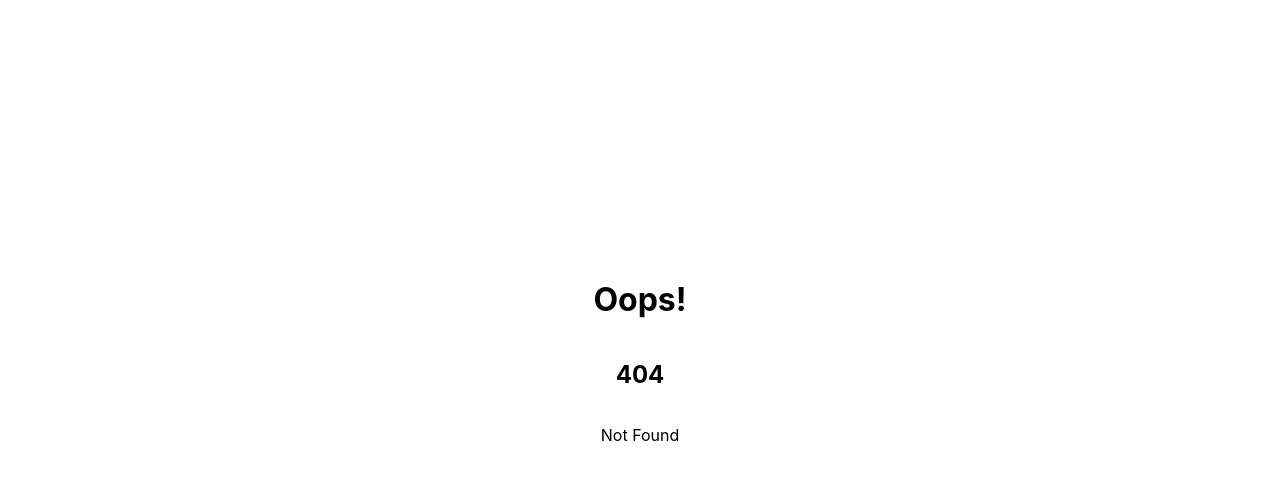
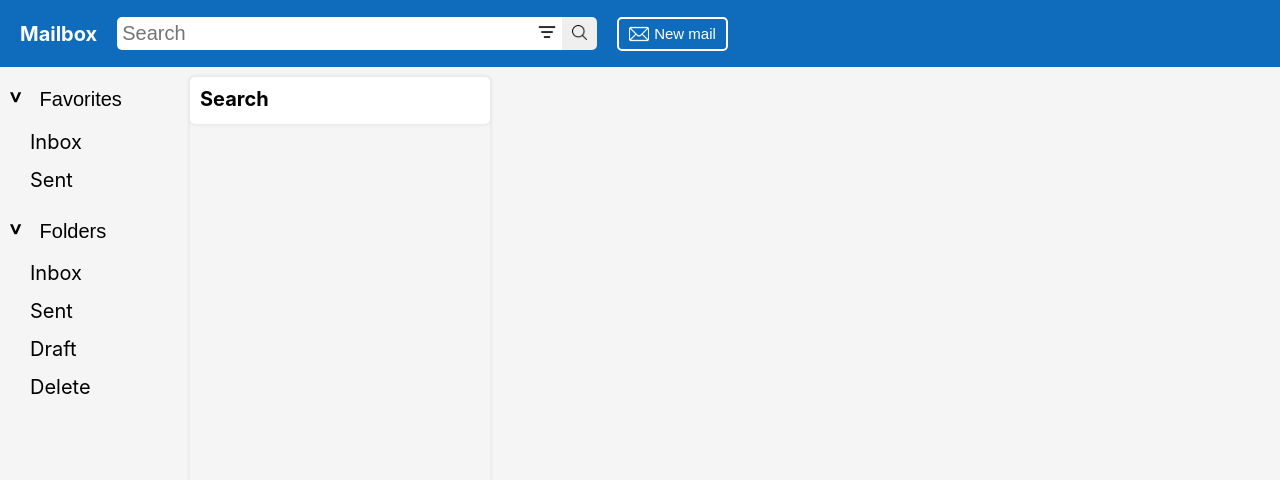
Before and after one commit to Duy116/mailbox-app, a React (Create React App) app: page /search in a window 1280 px wide. Before the commit this address had no page. Shown: the top 480 px of the page. Built offline with nearby package versions, Linux system fonts and the light colour scheme.

Commit message:
add search

```diff
--- a/src/App.scss
+++ b/src/App.scss
@@ -172,7 +172,9 @@ $shadow-color: rgb(235, 235, 235);
 
 .date {
   display: flex;
+  flex-direction: column;
   align-items: center;
+  justify-content: center;
   p {
     margin-right: 10px;
   }
@@ -249,7 +251,10 @@ $shadow-color: rgb(235, 235, 235);
 //Search
 .search {
   margin-right: 10px;
+  width: 500px;
+  display: flex;
   input {
+    width: 100%;
     padding: 5px;
     margin-left: 20px;
     font-size: 20px;
@@ -270,6 +275,28 @@ $shadow-color: rgb(235, 235, 235);
       background-color: $active-color;
     }
   }
+}
+.filter {
+  background-color: white;
+  padding: 5px 5px 0px 5px;
+}
+.filter-dropdown {
+  display: none;
+  position: absolute;
+  background-color: white;
+  margin: 5px 0px 0px 20px;
+  overflow: auto;
+  min-width: 480px;
+  padding: 5px;
+  border-spacing: 10px;
+  font-size: 16px;
+  label {
+    font-weight: bold;
+    margin-right: 10px;
+  }
+}
+.show {
+  display: block;
 }
 
 //Draft
--- a/src/index.tsx
+++ b/src/index.tsx
@@ -14,6 +14,21 @@ import { Provider } from 'react-redux';
 import { store } from './redux/store';
 import DeleteBox from './routes/DeleteBox';
 import Draft from './routes/Draft';
+import SearchBox from './routes/SearchBox';
+
+async function loader({ request }: { request: any}) {
+  const url = new URL(request.url);
+  const filter = {
+    in: url.searchParams.get("in"),
+    from: url.searchParams.get("from"),
+    to: url.searchParams.get("to"),
+    subject: url.searchParams.get("subject"),
+    keywords: url.searchParams.get("keywords"),
+    fromDate: url.searchParams.get("from-date"),
+    toDate: url.searchParams.get("to-date"),
+  };
+  return filter;
+}
 
 const router = createBrowserRouter([
   {
@@ -60,6 +75,17 @@ const router = createBrowserRouter([
             element: <Mail />
           }
         ]
+      },
+      {
+        path: "search",
+        element: <SearchBox />,
+        loader: loader,
+        children: [
+          {
+            path: ":id",
+            element: <Mail />
+          }
+        ]
       }
     ]
   },
--- a/src/redux/mailSlice.tsx
+++ b/src/redux/mailSlice.tsx
@@ -2,7 +2,7 @@ import { createSlice, PayloadAction } from '@reduxjs/toolkit'
 import moment from 'moment';
 import { Moment } from 'moment';
 
-interface MailState {
+export interface MailState {
     id: number,
     from: string,
     to: string,
@@ -55,21 +55,11 @@ const mailSlice = createSlice({
       state[index].body = action.payload.body;
       state[index].type = "Sent";
     },
-
-    // todoToggled(state: MailState[], action) {
-    //   const todo = state.find(todo => todo.text === action.payload)
-    //   if (todo)
-    //     todo.completed = !todo.completed
-    // },
-    // todoDelete(state: MailState[], action) {
-    //   const todo = state.find(it => it.id === action.payload)
-    //   if (todo) {
-    //     const index = state.indexOf(todo)
-    //     state.splice(index, 1);
-    //   }
-    // }
+    searchMail: (state: MailState[], action) => {
+      return {...state};
+    }
   }
 })
 
-export const { mailNewMail, deleteMail, restoreMail, sentMail } = mailSlice.actions
+export const { mailNewMail, deleteMail, restoreMail, sentMail, searchMail } = mailSlice.actions
 export default mailSlice.reducer
--- a/src/routes/App.tsx
+++ b/src/routes/App.tsx
@@ -1,32 +1,85 @@
 import React from 'react';
 import '../App.scss';
-import { Outlet } from 'react-router-dom'
+import { Form, Outlet, useLocation } from 'react-router-dom'
 import Navigation from '../component/Navigation';
 import { useAppDispatch } from '../redux/hook';
 import { mailNewMail } from '../redux/mailSlice';
 
 function App() {
+  const [ rerender, setRerender ] = React.useState(false);
   const dispatch = useAppDispatch();
+  const location = useLocation();
   const handleNewMail = () => {
     dispatch(mailNewMail());
+  }
+  const handleClear = () => {
+    (document.getElementById("form") as HTMLFormElement).reset();
+  }
+  const handleClick = () => {
+    document.getElementById("filter")?.classList.toggle("show");
+  }
+  const handleSearch = () => {
+    document.getElementById("filter")?.classList.remove("show");
+    setRerender(!rerender);
   }
 
   return (
     <>
       <header className='header'>
         <h2>Mailbox</h2>
-        <form id="search-form" role="search" className='search'>
+        <Form id='form' method='get' action='/search'>
+          <div className='search'>
             <input
-            id="q"
+              id="keywords"
               aria-label="Search contacts"
               placeholder="Search"
-            type="search"
-            name="q"
+              name="keywords"
             />
-          <button>
+            <div className='filter'>
+              <img src='/sort.png' alt='filter' width="20px" onClick={handleClick}/>
+            </div>
+            <button onClick={handleSearch}>
               <img src='/search.png' alt='search' width="15px"/>
             </button>
-        </form>
+          </div>
+          <table id="filter" className='filter-dropdown'>
+            <tr>
+              <td><label>Search in</label></td>
+              <td style={{ width: "350px" }}>
+                <select name='in' id='in' style={{ width: "100%" }}>
+                  <option value="All">All</option>
+                  <option value="Sent">Sent</option>
+                  <option value="Inbox">Inbox</option>
+                  <option value="Draft">Draft</option>
+                  <option value="Deleted">Deleted</option>
+                </select>
+              </td>
+            </tr>
+            <tr>
+              <td><label>From</label></td>
+              <td><input name='from' id='from' style={{ width: "98%" }}/></td>
+            </tr>
+            <tr>
+              <td><label>To</label></td>
+              <td><input name='to' id='to' style={{ width: "98%" }}/></td>
+            </tr>
+            <tr>
+              <td><label>Subject</label></td>
+              <td><input name='subject' id='subject' style={{ width: "98%" }}/></td>
+            </tr>
+            <tr>
+              <td><label>Date</label></td>
+              <td>
+                <div style={{ display: "flex", justifyContent: 'space-between'}}>
+                  <input type='date' name='from-date' style={{ width: "41%" }}/>
+                  <label>To</label>
+                  <input type='date' name='to-date' style={{ width: "41%" }}/>
+                </div>
+              </td>
+            </tr>
+            <button className='button-sent' onClick={handleClear}>Clear filters</button>
+          </table>
+        </Form>
         <button className='button-new' onClick={() => handleNewMail()}>
           <img src='/mail.png' alt='mail' width="20px"/>
           New mail
--- a/src/routes/Mailbox.tsx
+++ b/src/routes/Mailbox.tsx
@@ -16,7 +16,6 @@ function Mailbox({name} : {name: string} ) {
   const hanbleDelete = (id: number) => {
     dispatch(deleteMail(id))
   }
-
   return (
     <>
       <div className='mailbox'>
--- /dev/null
+++ b/src/routes/SearchBox.tsx
@@ -0,0 +1,89 @@
+import React from 'react'
+import '../App.scss';
+import { useAppDispatch, useAppSelector } from '../redux/hook';
+import { selectMails  } from '../redux/selector';
+import { Outlet, useLoaderData, useNavigate, useParams } from 'react-router-dom';
+import { deleteMail, restoreMail } from '../redux/mailSlice';
+import moment from 'moment';
+
+type Filter = {
+  in: string | null,
+  from: string | null,
+  to: string | null,
+  subject: string | null,
+  keywords: string | null,
+  fromDate: string | null,
+  toDate: string | null,
+}
+
+function SearchBox() {
+    const filter = useLoaderData() as Filter;
+    const mails = useAppSelector(selectMails);
+    const [ filterMails, setFilterMails ] = React.useState(
+      mails.filter(mail => {
+        if (filter.in !== "All" && mail.type !== filter.in && !(filter.in === "Deleted" && mail.isDeleted))
+          return;
+        if (filter.from && filter.from !== mail.from)
+          return;
+        if (filter.to && filter.to !== mail.to)
+          return;
+        if (filter.subject && !mail.subject.includes(filter.subject))
+          return;
+        if (filter.keywords && !mail.body.includes(filter.keywords))
+          return;
+        if ((filter.fromDate || filter.toDate) && (mail.date < moment(filter.fromDate, 'YYYY-MM-DD') || mail.date > moment(filter.toDate, 'YYYY-MM-DD')))
+          return;
+
+        return mail;
+    }));
+
+    const dispatch = useAppDispatch();
+    const navigate = useNavigate();
+    const id = useParams().id;
+    const handleClick = (id: number) => {
+        navigate("/search/" + id.toString())
+    }
+    const hanbleDelete = (id: number) => {
+      dispatch(deleteMail(id))
+    }
+    const handleRestore = (id: number) => {
+      dispatch(restoreMail(id))
+    }
+  return (
+    <>
+      <div className='mailbox'>
+        <div className='title'>
+          <h2>Search</h2>
+        </div>
+        {filterMails.map(mail => (
+          <div style={{ display: "flex", width: "100%" }}>
+            <div className={mail.id === parseInt(id ? id : "-1") ? "mail-active" : "mail"} onClick={() => handleClick(mail.id)}>
+              <div style={{ margin: "10px"}}>
+                <p>{mail.type === "Inbox" ? mail.from : (mail.to ? mail.to : "[Draft]")}</p>
+                <p>{mail.subject ? mail.subject : "(No subject)"}</p>
+                <p>{mail.body ? mail.body : "No preview"}</p>
+              </div>
+              <div className='date'>
+                <p>{mail.date.format("ddd MM/D").toString()}</p>
+                <p>{mail.type}</p>
+                {mail.isDeleted ? <p style={{ color: "red" }}>Deleted</p> : <></>}
+              </div>
+            </div>
+            {mail.isDeleted ?
+                <button className={mail.id === parseInt(id ? id : "-1") ? "button-restore-active" : "button-restore"} onClick={() => handleRestore(mail.id)}>
+                    <img src='/restore.png' alt='bin' width='20px' />
+                </button>
+            :
+                <button className={mail.id === parseInt(id ? id : "-1") ? "button-delete-active" : "button-delete"} onClick={() => hanbleDelete(mail.id)}>
+                    <img src='/bin.png' alt='bin' width='20px' />
+                </button>
+            }
+          </div>
+        ))}
+      </div>
+      <Outlet />
+    </>
+  )
+}
+
+export default SearchBox
```
Also changed, not shown: public/sort.png (added). Lines whose indentation alone changed are shown as unchanged.
